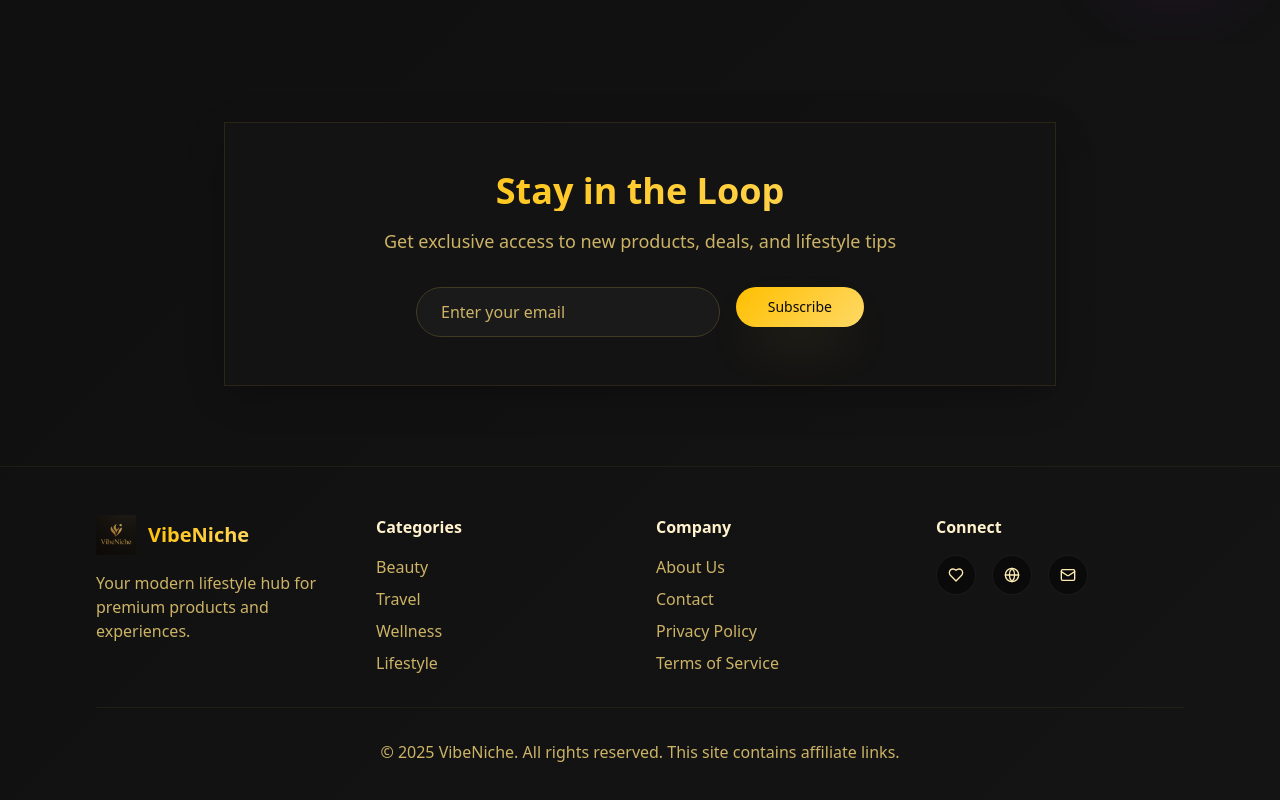
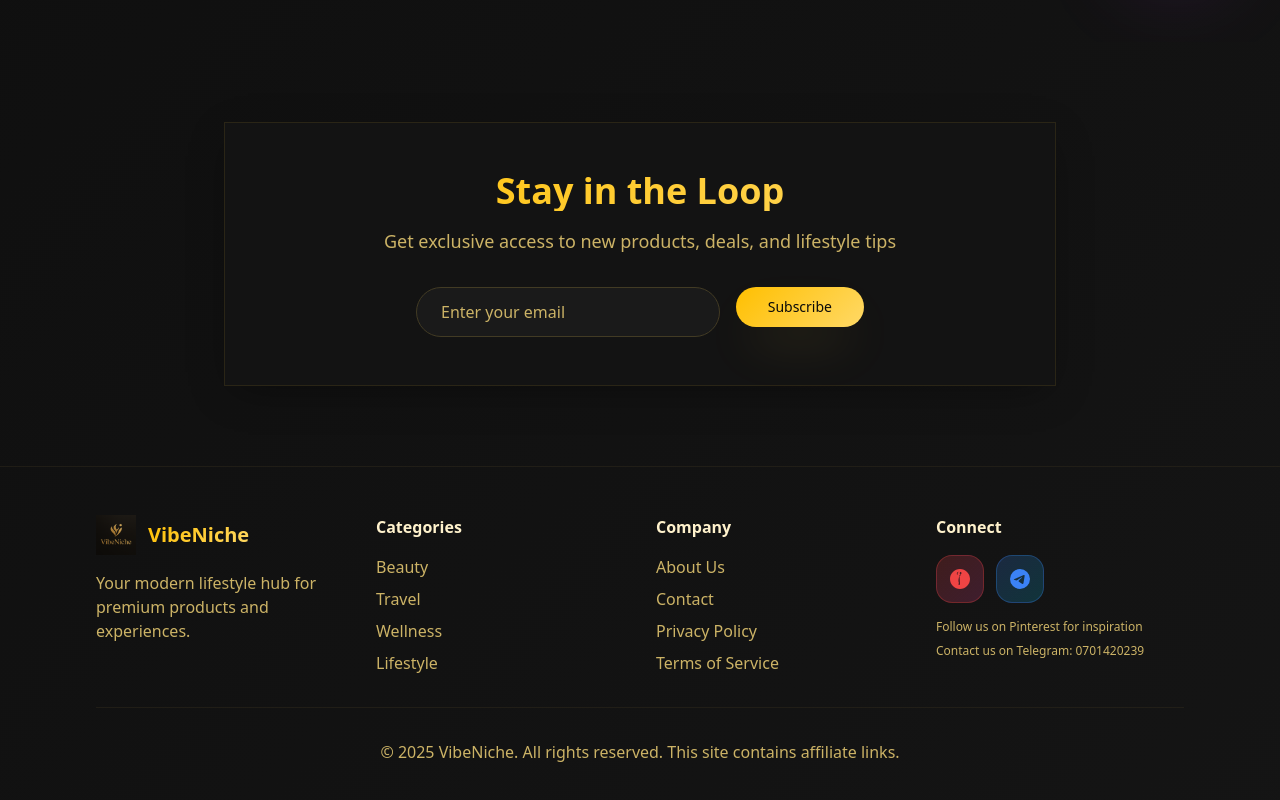
Before and after one commit to Napooc/wonderniche, a React (Vite) app: page / in a window 1280 px wide. Shown: the part 4529-5329 px from the top of the page. Built offline with nearby package versions, Linux system fonts and the light colour scheme; no server answers; the database is empty.

Commit message:
Update footer social links
Add Pinterest and Telegram links to the footer's "Connect" section with modern styling.

```diff
--- a/src/pages/Index.tsx
+++ b/src/pages/Index.tsx
@@ -405,16 +405,51 @@ const Index = () => {
 
             <div>
               <h4 className="font-semibold mb-4 text-card-foreground">Connect</h4>
-              <div className="flex space-x-4">
-                <Button size="sm" variant="outline" className="w-10 h-10 p-0 rounded-full">
-                  <Heart className="w-4 h-4" />
-                </Button>
-                <Button size="sm" variant="outline" className="w-10 h-10 p-0 rounded-full">
-                  <Globe className="w-4 h-4" />
-                </Button>
-                <Button size="sm" variant="outline" className="w-10 h-10 p-0 rounded-full">
-                  <Mail className="w-4 h-4" />
-                </Button>
+              <div className="flex space-x-3">
+                {/* Pinterest */}
+                <a
+                  href="https://www.pinterest.com/0l62gi2tbmb12b65d34zwbc4hpz6bh/?actingBusinessId=886576014053114714"
+                  target="_blank"
+                  rel="noopener noreferrer"
+                  className="group"
+                >
+                  <div className="w-12 h-12 rounded-2xl bg-gradient-to-br from-red-500/20 to-pink-500/20 flex items-center justify-center border border-red-500/30 hover:bg-gradient-to-br hover:from-red-500 hover:to-pink-500 hover:border-red-500 transition-all duration-300 group-hover:scale-110">
+                    <svg
+                      className="w-5 h-5 text-red-500 group-hover:text-white transition-colors duration-300"
+                      fill="currentColor"
+                      viewBox="0 0 24 24"
+                    >
+                      <path d="M12 0C5.374 0 0 5.374 0 12s5.374 12 12 12 12-5.374 12-12S18.626 0 12 0zm0 19c-.721 0-1.418-.1-2.073-.285.286-.460.713-1.227.713-1.791 0-.524-.344-2.031-.344-2.031s-.676-2.004 1.519-8.376c-.364-.728-.308-2.208.342-2.765.636-.545 2.146.363 1.519 1.664-.568 1.177-1.742 3.281-1.742 3.281s.676.917 2.553.346c2.484-.756 2.553-3.857 2.553-3.857s.182-3.281-2.553-3.281c-3.735 0-5.616 2.693-5.616 4.926 0 1.234.344 1.847.996 1.847.652 0 1.372-.692 1.372-1.664 0-.972-.63-1.645-.996-1.645-.367 0-.524.308-.524.615 0 .308.158.539.158.615 0 .231-.344.462-.682.462-.524 0-.996-.615-.996-1.492 0-1.57 1.372-2.693 3.058-2.693 1.686 0 3.058 1.123 3.058 2.693 0 1.57-.996 2.693-2.371 2.693-.892 0-1.519-.462-1.519-1.108 0-.462.344-.846.682-.846.339 0 .524.231.524.539 0 .231-.158.385-.158.539 0 .154.158.231.344.231.367 0 .682-.385.682-.923 0-.77-.524-1.385-1.208-1.385z"/>
+                    </svg>
+                  </div>
+                </a>
+
+                {/* Telegram */}
+                <a
+                  href="https://t.me/0701420239"
+                  target="_blank"
+                  rel="noopener noreferrer"
+                  className="group"
+                >
+                  <div className="w-12 h-12 rounded-2xl bg-gradient-to-br from-blue-500/20 to-cyan-500/20 flex items-center justify-center border border-blue-500/30 hover:bg-gradient-to-br hover:from-blue-500 hover:to-cyan-500 hover:border-blue-500 transition-all duration-300 group-hover:scale-110">
+                    <svg
+                      className="w-5 h-5 text-blue-500 group-hover:text-white transition-colors duration-300"
+                      fill="currentColor"
+                      viewBox="0 0 24 24"
+                    >
+                      <path d="M11.944 0A12 12 0 0 0 0 12a12 12 0 0 0 12 12 12 12 0 0 0 12-12A12 12 0 0 0 12 0a12 12 0 0 0-.056 0zm4.962 7.224c.1-.002.321.023.465.14a.506.506 0 0 1 .171.325c.016.093.036.306.02.472-.18 1.898-.962 6.502-1.36 8.627-.168.9-.499 1.201-.820 1.23-.696.065-1.225-.46-1.9-.902-1.056-.693-1.653-1.124-2.678-1.8-1.185-.78-.417-1.21.258-1.91.177-.184 3.247-2.977 3.307-3.23.007-.032.014-.15-.056-.212s-.174-.041-.249-.024c-.106.024-1.793 1.14-5.061 3.345-.48.33-.913.49-1.302.48-.428-.008-1.252-.241-1.865-.44-.752-.245-1.349-.374-1.297-.789.027-.216.325-.437.893-.663 3.498-1.524 5.83-2.529 6.998-3.014 3.332-1.386 4.025-1.627 4.476-1.635z"/>
+                    </svg>
+                  </div>
+                </a>
+              </div>
+
+              <div className="mt-4 space-y-2">
+                <p className="text-xs text-muted-foreground">
+                  Follow us on Pinterest for inspiration
+                </p>
+                <p className="text-xs text-muted-foreground">
+                  Contact us on Telegram: 0701420239
+                </p>
               </div>
             </div>
           </div>
```
